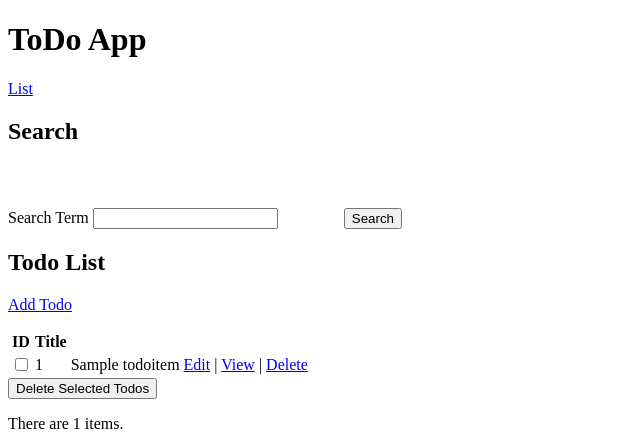
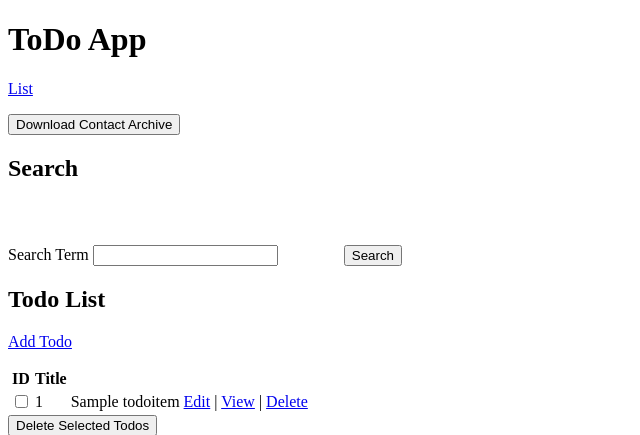
Before and after one commit to foobacca/htmx-todo, a Django app: page /todo/ in a window 1280 px wide. Shown: the top 435 px of the page, without its empty margins (0-640 px from the left). Run offline with Django 5.2, Linux system fonts and the light colour scheme; tables that the repository leaves empty hold one stand-in row (values such as "Sample post").

Commit message:
Add archive file functionality with progress bar
Minus the actual bit that creates the archive

```diff
--- /dev/null
+++ b/todo/archive.py
@@ -0,0 +1,53 @@
+import time
+from random import random
+from threading import Thread
+
+
+
+
+class Archiver:
+    archive_status = "Waiting"
+    archive_progress = 0
+    thread = None
+    _instance = None
+
+    @property
+    def status(self):
+        return Archiver.archive_status
+
+    def progress(self):
+        return Archiver.archive_progress
+
+    def progress_percent(self):
+        return int(Archiver.archive_progress * 100)
+
+    def run(self):
+        if Archiver.archive_status == "Waiting":
+            Archiver.archive_status = "Running"
+            Archiver.archive_progress = 0
+            Archiver.thread = Thread(target=self.run_impl)
+            Archiver.thread.start()
+
+    def run_impl(self):
+        for i in range(10):
+            time.sleep(1 * random())
+            if Archiver.archive_status != "Running":
+                return
+            Archiver.archive_progress = (i + 1) / 10
+            print("Here... " + str(Archiver.archive_progress))
+        time.sleep(1)
+        if Archiver.archive_status != "Running":
+            return
+        Archiver.archive_status = "Complete"
+
+    def archive_file(self):
+        return 'todos.json'
+
+    def reset(self):
+        Archiver.archive_status = "Waiting"
+
+    @classmethod
+    def get(cls):
+        if not cls._instance:
+            cls._instance = Archiver()
+        return cls._instance
--- /dev/null
+++ b/todo/templates/todo/archive_ui.html
@@ -0,0 +1,29 @@
+<div id="archive-ui"
+     hx-target="this"
+     hx-swap="outerHTML"
+     hx-headers='{"X-CSRFToken": "{{ csrf_token }}"}'
+     >
+  {% if archiver.status == "Waiting" %}
+  <button hx-post="{% url 'todo:archive' %}">
+    Download Contact Archive
+  </button>
+  {% elif archiver.status == "Running" %}
+  <div hx-get="{% url 'todo:archive' %}" hx-trigger="load delay:500ms">
+    Creating Archive ..
+    <div class="progress">
+      <div class="progress-bar"
+           role="progressbar"
+           aria-valuenow="{{ archiver.progress_percent }}"
+           style="width:{{ archiver.progress_percent }}%;"
+        >
+      </div>
+    </div>
+  </div>
+  {% elif archiver.status == "Complete" %}
+  <a hx-boost="false" href="{% url 'todo:archive_file' %}">
+      Archive Ready! Click here to download. &downarrow;
+    </a>
+  {% else %}
+    Unknown!
+  {% endif %}
+</div>
--- a/todo/templates/todo/base.html
+++ b/todo/templates/todo/base.html
@@ -11,6 +11,26 @@
       tr.htmx-swapping {
         opacity: 0;
         transition: opacity 1s ease-out;
+      }
+      .progress {
+        height: 20px;
+        margin-bottom: 20px;
+        overflow: hidden;
+        background-color: #f5f5f5;
+        border-radius: 4px;
+        box-shadow: inset 0 1px 2px rgba(0,0,0,0.1);
+      }
+      .progress-bar {
+        float: left;
+        width: 0%;
+        height: 100%;
+        font-size: 12px;
+        line-height: 20px;
+        color: #fff;
+        text-align: center;
+        background-color: #337ab7;
+        box-shadow: inset 0 -1px 0 rgba(0,0,0,0.15);
+        transition: width .6s ease;
       }
     </style>
   </head>
--- a/todo/templates/todo/list.html
+++ b/todo/templates/todo/list.html
@@ -2,6 +2,7 @@
 {% load static %}
 
 {% block content %}
+    {% include "todo/archive_ui.html" %}
     <h2>Search</h2>
     <form action="{% url 'todo:list' %}" method="GET" class="tool-bar">
       <label for="search">Search Term</label>
--- a/todo/urls.py
+++ b/todo/urls.py
@@ -8,6 +8,8 @@ urlpatterns = [
     path("", views.todo_list, name="list"),
     path("new", views.todo_create, name="new"),
     path("count", views.todo_count, name="count"),
+    path("archive", views.todo_archive, name="archive"),
+    path("archive/file", views.todo_archive_file, name="archive_file"),
     path("new/title", views.title_check_new, name="title_check_new"),
     path("<int:todo_id>/", views.todo_detail, name="detail"),
     path("<int:todo_id>/edit", views.todo_edit, name="edit"),
--- a/todo/views.py
+++ b/todo/views.py
@@ -5,6 +5,7 @@ from django.shortcuts import get_object_or_404, redirect, resolve_url
 from django.template.response import HttpResponse, TemplateResponse
 from django.views.decorators.http import require_http_methods, require_safe
 
+from .archive import Archiver
 from .forms import TodoForm
 from .models import TodoItem
 from .response import HttpResponseSeeOther
@@ -29,9 +30,11 @@ def todo_list(request):
     else:
         template = "todo/list.html"
 
+    archiver = Archiver.get()
     context = {
         "todo_list": paginator.get_page(page_number),
         "search_term": search,
+        "archiver": archiver,
     }
     return TemplateResponse(request, template, context)
 
@@ -50,7 +53,7 @@ def todo_detail(request, todo_id: int):
         if request.DELETE.get("HX-Trigger") == "delete-btn":
             messages.add_message(request, messages.INFO, "Deleted todo item")
             return HttpResponseSeeOther(resolve_url("todo:list"))
-        return HttpResponse("")
+        return HttpResponse()
     # this is GET or HEAD
     return TemplateResponse(request, "todo/detail.html", {"todo": todo})
 
@@ -90,6 +93,20 @@ def todo_edit(request, todo_id: int):
     )
 
 
+@require_http_methods(["GET", "HEAD", "POST"])
+def todo_archive(request):
+    archiver = Archiver.get()
+    if request.method == "POST":
+        archiver.run()
+    return TemplateResponse(request, "todo/archive_ui.html", {"archiver": archiver})
+
+
+@require_safe
+def todo_archive_file(request):
+    # TODO: implement me
+    return HttpResponse()
+
+
 @require_safe
 def title_check(request, todo_id: int):
     todo = get_object_or_404(TodoItem, id=todo_id)
```
